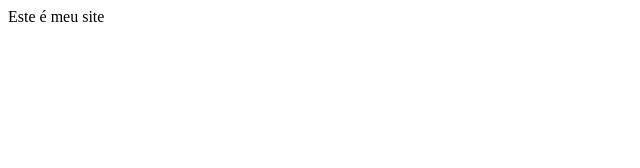
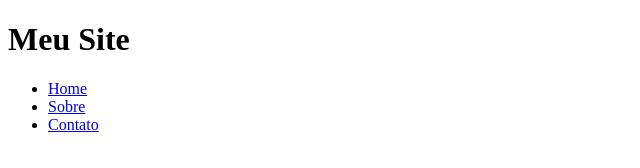
Before and after one commit to evicci/site, a plain HTML site: page index.html in a window 1280 px wide. Shown: the whole page, without its empty margins (0-640 px from the left). Drawn offline with Linux system fonts and the light colour scheme.

Commit message:
Inclusão do Titulo

```diff
--- a/index.html
+++ b/index.html
@@ -5,6 +5,11 @@
 <title> Meu Site </title>
 </head>
 <body>
- Este é meu site
+ <h1>Meu Site</h1>
+ <ul>
+    <li><a href="index.html">Home</a></li>
+    <li><a href="sobre.html">Sobre</a></li>
+    <li><a href="contato.html">Contato</a></li>
+</ul>
 </body>
 </html>
```
